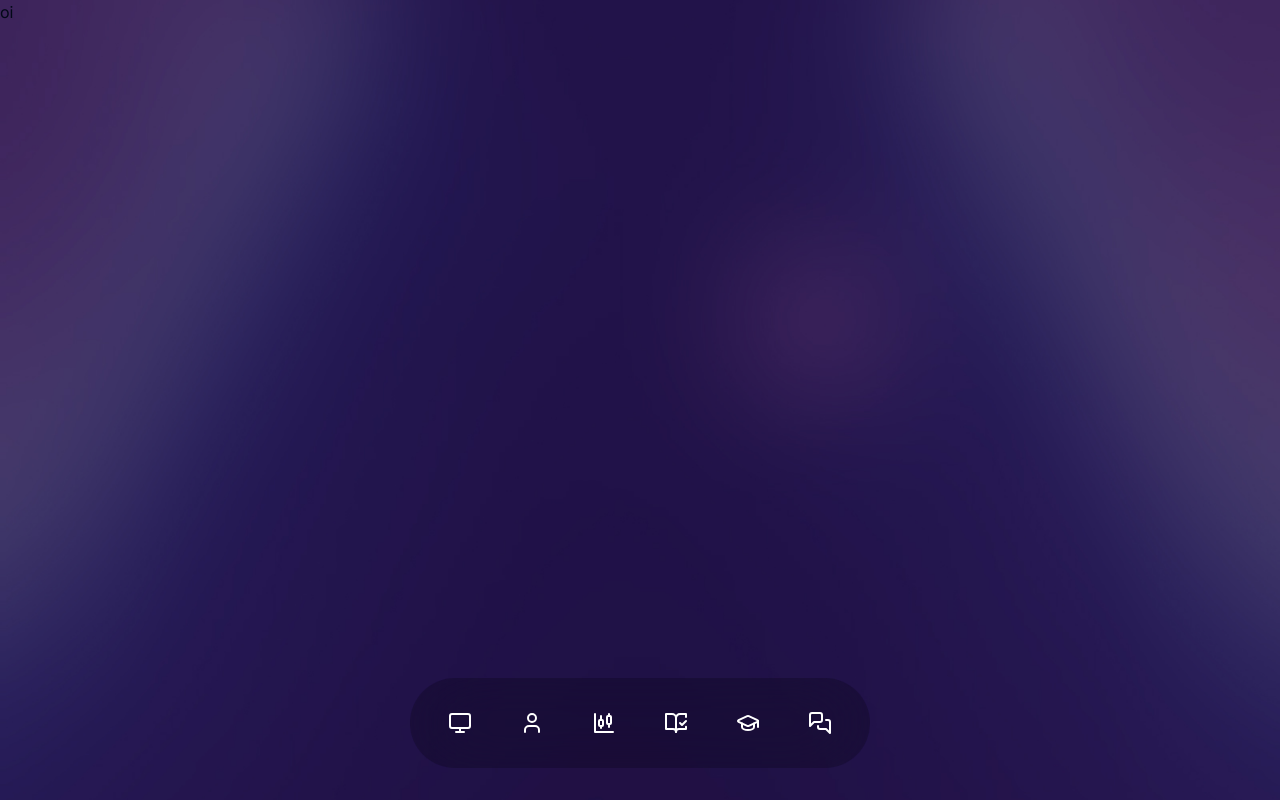
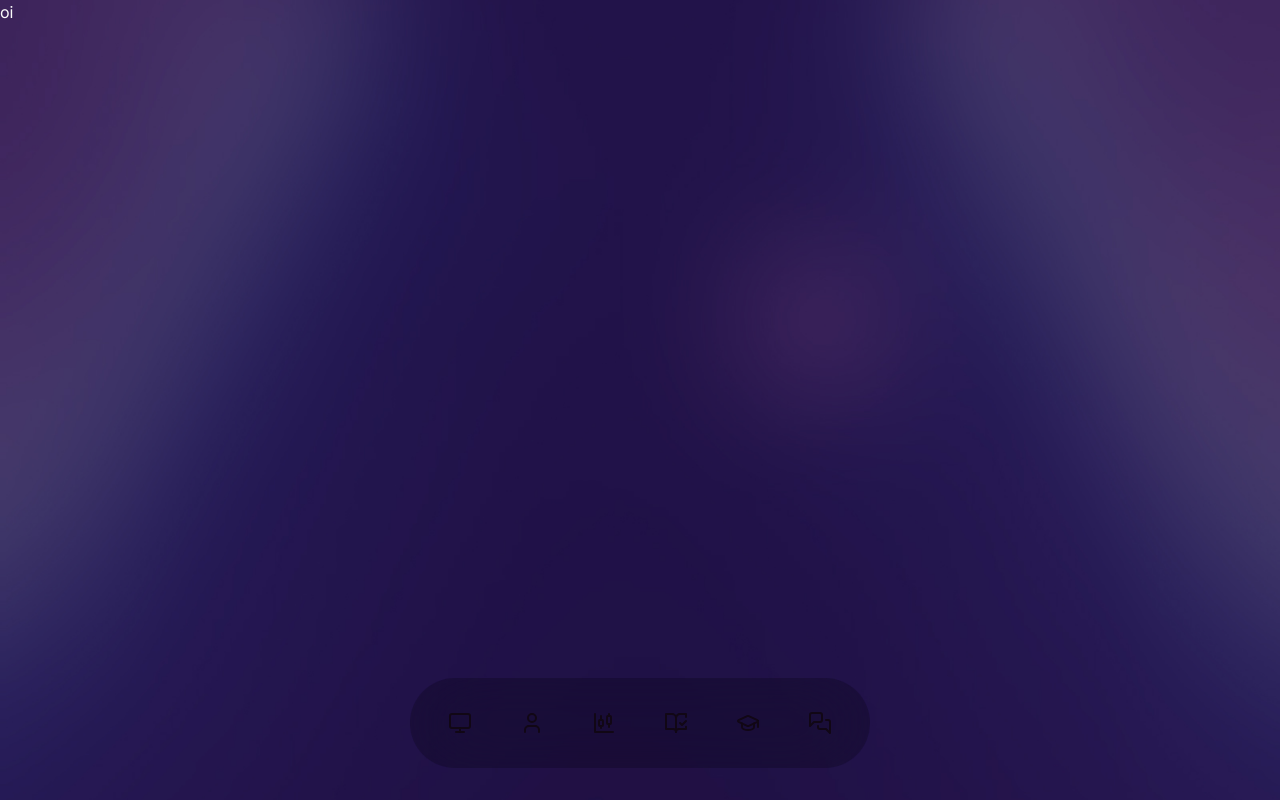
Before and after one commit to QuiLion7/misafolio, a Next.js app: page / in a window 1280 px wide. Built offline with nearby package versions, Linux system fonts and the light colour scheme.

Commit message:
chore(style): Update theme style properties in globals.css

```diff
--- a/src/app/globals.css
+++ b/src/app/globals.css
@@ -4,65 +4,40 @@
 
 @layer base {
   :root {
-    --background: 0 0% 100%;
-    --foreground: 222.2 84% 4.9%;
+    /* Name: custom color palette
+       Author: Ilias Ism
+       URL: https://gradient.page */
 
-    --card: 0 0% 100%;
-    --card-foreground: 222.2 84% 4.9%;
+    --gradient: linear-gradient(to top left, #a770ef, #cf8bf3, #fdb99b);
 
-    --popover: 0 0% 100%;
-    --popover-foreground: 222.2 84% 4.9%;
+    --background: 283 52% 5.52%;
+    --foreground: 283 8% 98.45%;
 
-    --primary: 222.2 47.4% 11.2%;
-    --primary-foreground: 210 40% 98%;
+    --muted: 283 40% 20.7%;
+    --muted-foreground: 283 8% 56.9%;
 
-    --secondary: 210 40% 96.1%;
-    --secondary-foreground: 222.2 47.4% 11.2%;
+    --popover: 283 49% 8.969999999999999%;
+    --popover-foreground: 283 8% 98.45%;
 
-    --muted: 210 40% 96.1%;
-    --muted-foreground: 215.4 16.3% 46.9%;
+    --card: 283 49% 8.969999999999999%;
+    --card-foreground: 283 8% 98.45%;
 
-    --accent: 210 40% 96.1%;
-    --accent-foreground: 222.2 47.4% 11.2%;
+    --border: 283 40% 20.7%;
+    --input: 283 40% 20.7%;
 
-    --destructive: 0 84.2% 60.2%;
-    --destructive-foreground: 210 40% 98%;
+    --primary: 283 80% 69%;
+    --primary-foreground: 283 8% 6.8999999999999995%;
 
-    --border: 214.3 31.8% 91.4%;
-    --input: 214.3 31.8% 91.4%;
-    --ring: 222.2 84% 4.9%;
+    --secondary: 283 40% 20.7%;
+    --secondary-foreground: 283 8% 98.45%;
 
-    --radius: 0.5rem;
-  }
-
-  .dark {
-    --background: 222.2 84% 4.9%;
-    --foreground: 210 40% 98%;
-
-    --card: 222.2 84% 4.9%;
-    --card-foreground: 210 40% 98%;
-
-    --popover: 222.2 84% 4.9%;
-    --popover-foreground: 210 40% 98%;
-
-    --primary: 210 40% 98%;
-    --primary-foreground: 222.2 47.4% 11.2%;
-
-    --secondary: 217.2 32.6% 17.5%;
-    --secondary-foreground: 210 40% 98%;
-
-    --muted: 217.2 32.6% 17.5%;
-    --muted-foreground: 215 20.2% 65.1%;
-
-    --accent: 217.2 32.6% 17.5%;
-    --accent-foreground: 210 40% 98%;
+    --accent: 283 40% 20.7%;
+    --accent-foreground: 283 8% 98.45%;
 
     --destructive: 0 62.8% 30.6%;
-    --destructive-foreground: 210 40% 98%;
+    --destructive-foreground: 283 8% 98.45%;
 
-    --border: 217.2 32.6% 17.5%;
-    --input: 217.2 32.6% 17.5%;
-    --ring: 212.7 26.8% 83.9%;
+    --ring: 283 80% 69%;
   }
 }
 
```
